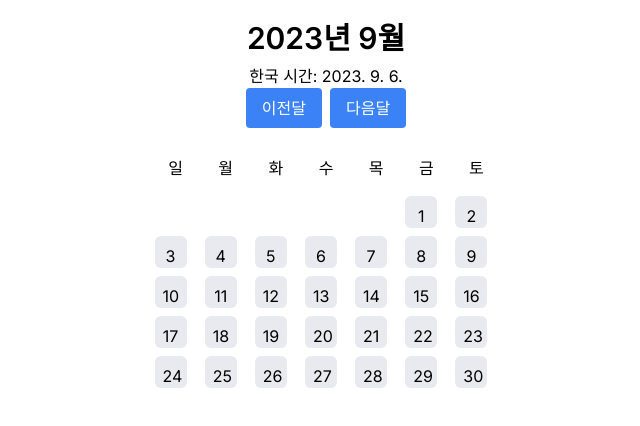
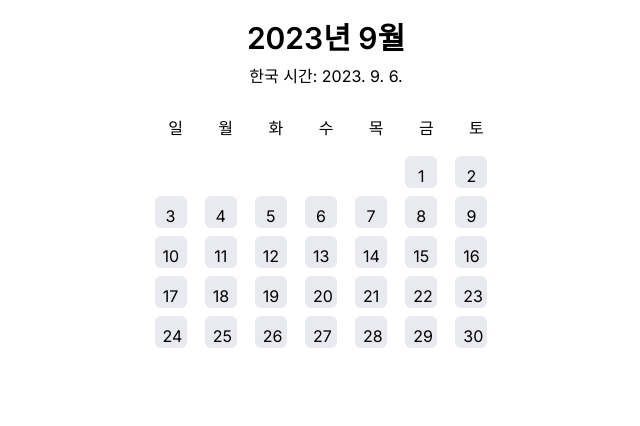
Before and after one commit to DDD-Community/Rainbow-Web, a Next.js app: page / in a window 1280 px wide. Shown: the top 426 px of the page, without its empty margins (314-954 px from the left). Built offline with nearby package versions, Linux system fonts and the light colour scheme.

Commit message:
refactor: 버튼이 아닌 슬라이드로 달력이 넘어갈 수 있게 함

```diff
--- a/components/calender/index.tsx
+++ b/components/calender/index.tsx
@@ -1,6 +1,6 @@
 "use client";
 
-import { useState } from "react";
+import { useState, useRef } from "react";
 import "@/app/globals.css";
 
 const daysOfWeek = ["일", "월", "화", "수", "목", "금", "토"];
@@ -13,6 +13,47 @@ function Calendar() {
 
   const [currentYear, setCurrentYear] = useState(currentDate.getFullYear());
   const [currentMonth, setCurrentMonth] = useState(currentDate.getMonth());
+
+  const calendarRef = useRef(null);
+  const startXRef = useRef(null);
+
+  const handleMouseDown = (event: any) => {
+    startXRef.current = event.clientX;
+  };
+
+  const handleMouseUp = (event: any) => {
+    if (startXRef.current === null) {
+      return;
+    }
+    const endX = event.clientX;
+    const diffX = endX - startXRef.current;
+
+    if (diffX > 50) {
+      handlePrevMonth();
+    } else if (diffX < -50) {
+      handleNextMonth();
+    }
+
+    startXRef.current = null;
+  };
+
+  const handleTouchStart = (event: any) => {
+    startXRef.current = event.touches[0].clientX;
+  };
+
+  const handleTouchEnd = (event: any) => {
+    if (startXRef.current === null) {
+      return;
+    }
+    const endX = event.changedTouches[0].clientX;
+    const diffX = endX - startXRef.current;
+
+    if (diffX > 50) {
+      handlePrevMonth();
+    } else if (diffX < -50) {
+      handleNextMonth();
+    }
+  };
 
   const handlePrevMonth = () => {
     if (currentMonth === 0) {
@@ -38,28 +79,22 @@ function Calendar() {
   const handleDateClick = (dayNumber: any) => {
     console.log(`Clicked on ${currentYear}-${currentMonth + 1}-${dayNumber}`);
   };
-
   return (
-    <div className="container mx-auto mt-5">
+    <div>
+      <button
+        type="button"
+        className="container mx-auto mt-5"
+        ref={calendarRef}
+        onMouseDown={handleMouseDown}
+        onMouseUp={handleMouseUp}
+        onTouchStart={handleTouchStart}
+        onTouchEnd={handleTouchEnd}
+      >
         <div className="text-center">
           <h1 className="text-3xl font-semibold mb-2">
             {currentYear}년 {currentMonth + 1}월
           </h1>
           <p>한국 시간: {koreaDateTime}</p>
-        <button
-          type="button"
-          className="bg-blue-500 text-white px-4 py-2 rounded"
-          onClick={handlePrevMonth}
-        >
-          이전달
-        </button>
-        <button
-          type="button"
-          className="bg-blue-500 text-white px-4 py-2 rounded ml-2"
-          onClick={handleNextMonth}
-        >
-          다음달
-        </button>
         </div>
         <div className="mt-5 grid grid-cols-7 gap-2">
           {daysOfWeek.map(day => (
@@ -92,6 +127,7 @@ function Calendar() {
             );
           })}
         </div>
+      </button>
     </div>
   );
 }
```
Lines whose indentation alone changed are shown as unchanged.
